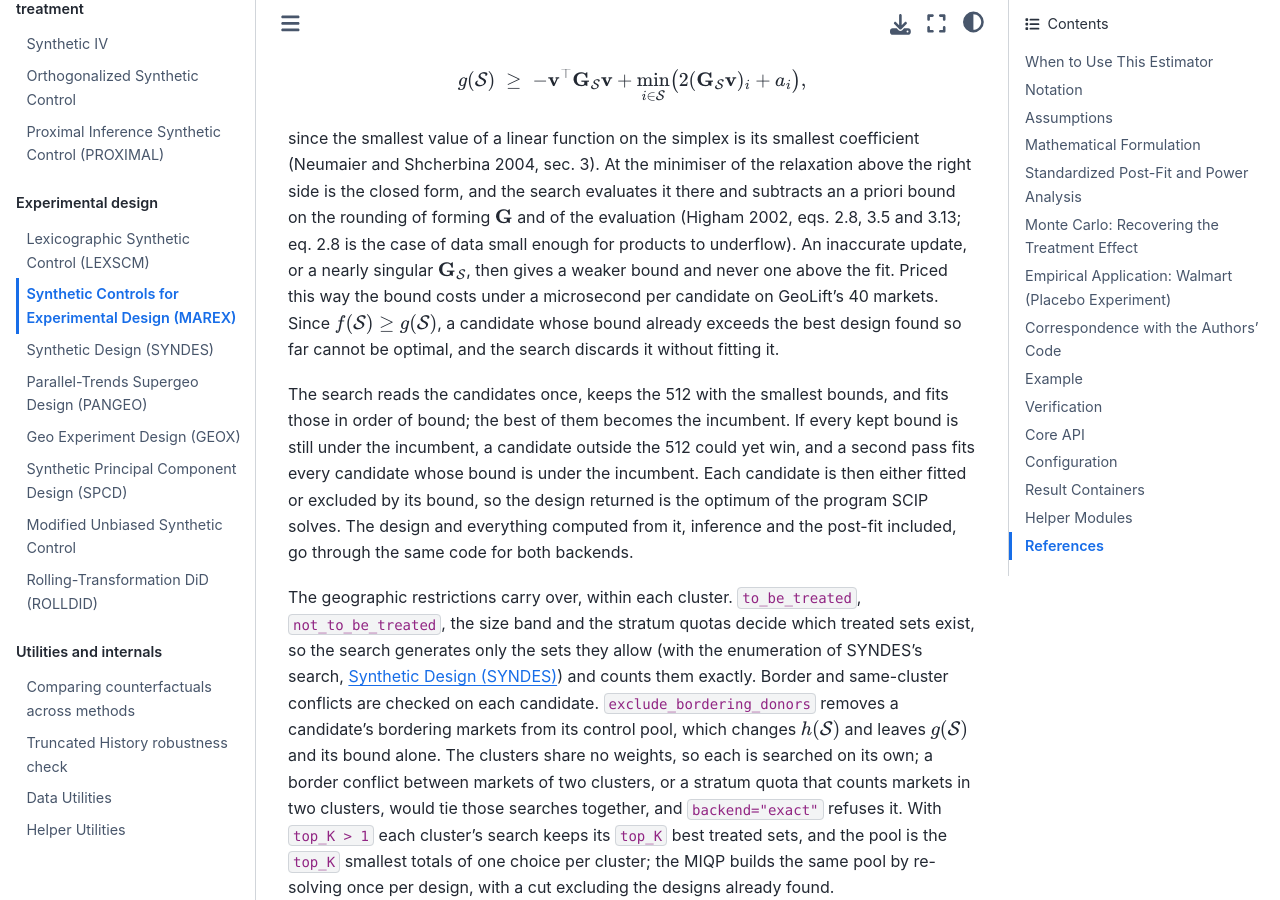
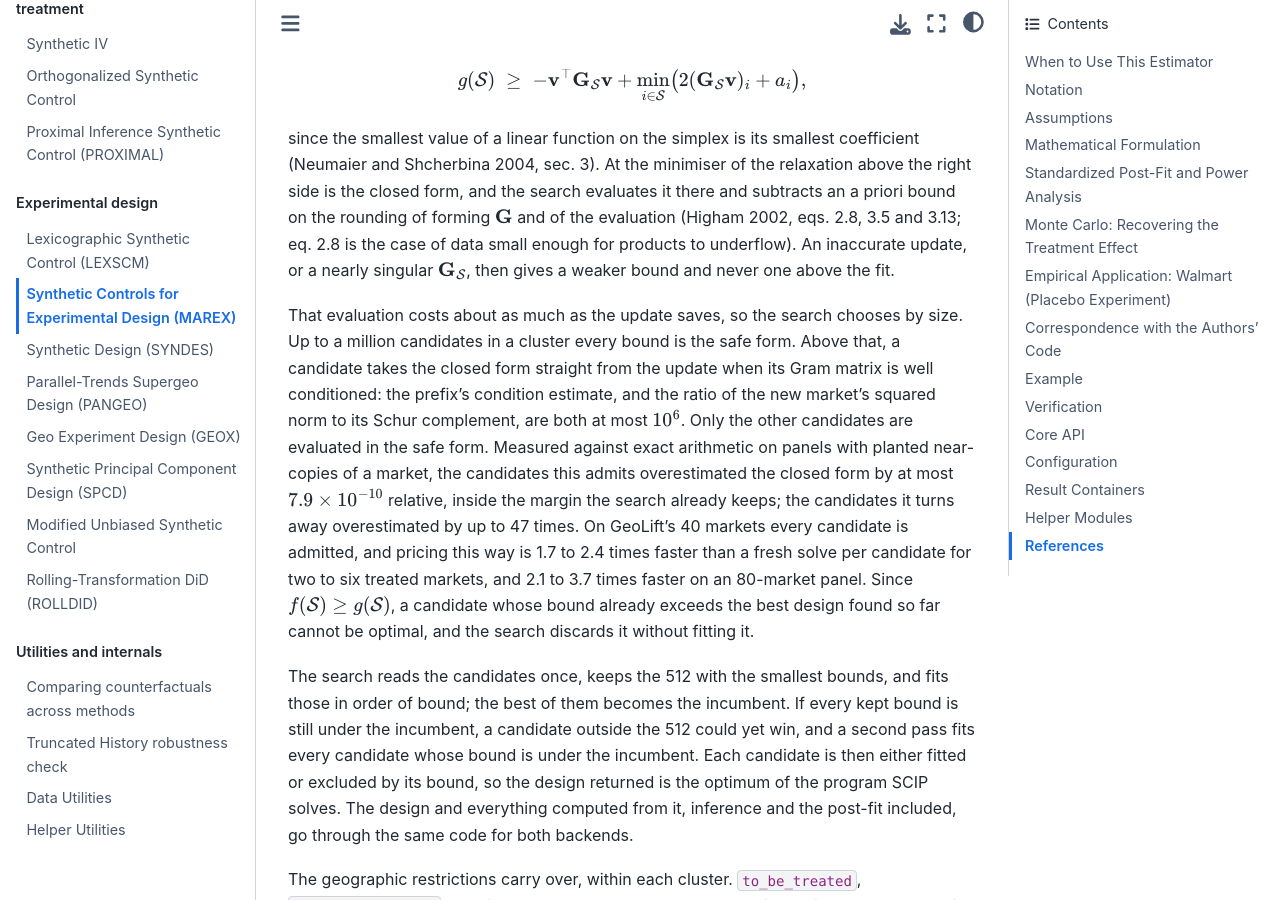
Before and after one commit to jgreathouse9/mlsynth, a Sphinx documentation site: the page built from docs/marex.rst, in a window 1280 px wide and 900 px high, scrolled down 9110 px. Built offline with Sphinx 7.4.7 and the Sphinx Book theme 1.1.4, drawn with Linux system fonts in a browser that asks for light colours; pages that are not in the unit, such as notebooks, are missing from menus.

Commit message:
docs: MAREX exact backend chooses its pricing by size (#769)
The MAREX page now says that searches up to a million candidates per
cluster are priced in the safe form, and larger ones take the closed
form from the update where a conditioning guard admits it, with the
measured error on both sides of the guard and the measured speed.

Co-Authored-By: Claude Opus 5.5 <noreply@anthropic.com>
Claude-Session: https://claude.ai/code/session_012eUtL6z8zUY8NkURa4Svk7

```diff
--- a/docs/marex.rst
+++ b/docs/marex.rst
@@ -466,8 +466,21 @@ there and subtracts an a priori bound on the rounding of forming
 :math:`\mathbf{G}` and of the evaluation (Higham 2002, eqs. 2.8, 3.5 and 3.13;
 eq. 2.8 is the case of data small enough for products to underflow). An
 inaccurate update, or a nearly singular :math:`\mathbf{G}_{\mathcal{S}}`, then
-gives a weaker bound and never one above the fit. Priced this way the bound
-costs under a microsecond per candidate on GeoLift's 40 markets. Since
+gives a weaker bound and never one above the fit.
+
+That evaluation costs about as much as the update saves, so the search chooses
+by size. Up to a million candidates in a cluster every bound is the safe form.
+Above that, a candidate takes the closed form straight from the update when its
+Gram matrix is well conditioned: the prefix's condition estimate, and the ratio
+of the new market's squared norm to its Schur complement, are both at most
+:math:`10^6`. Only the other candidates are evaluated in the safe form. Measured
+against exact arithmetic on panels with planted near-copies of a market, the
+candidates this admits overestimated the closed form by at most
+:math:`7.9 \times 10^{-10}` relative, inside the margin the search already
+keeps; the candidates it turns away overestimated by up to 47 times. On
+GeoLift's 40 markets every candidate is admitted, and pricing this way is 1.7 to
+2.4 times faster than a fresh solve per candidate for two to six treated
+markets, and 2.1 to 3.7 times faster on an 80-market panel. Since
 :math:`f(\mathcal{S}) \ge g(\mathcal{S})`, a candidate whose bound already
 exceeds the best design found so far cannot be optimal, and the search discards
 it without fitting it.
```
